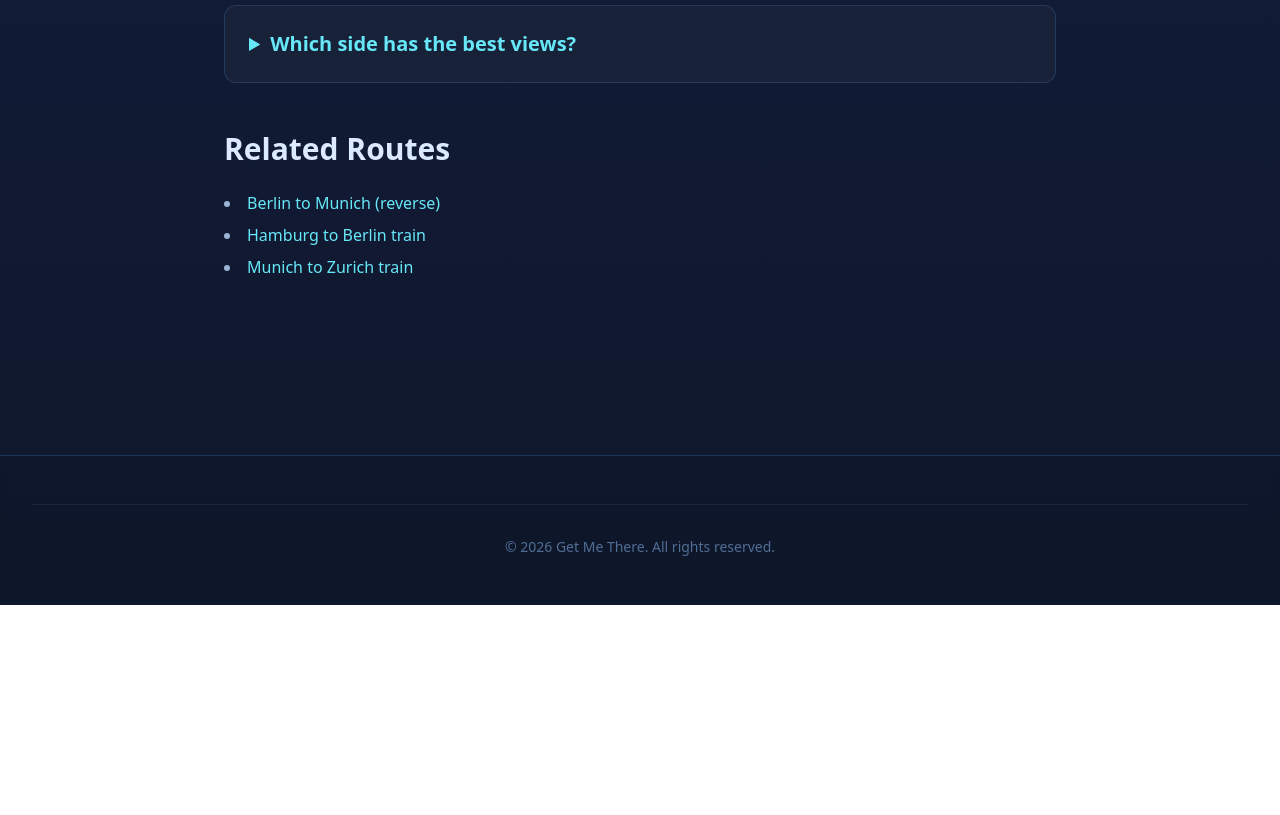
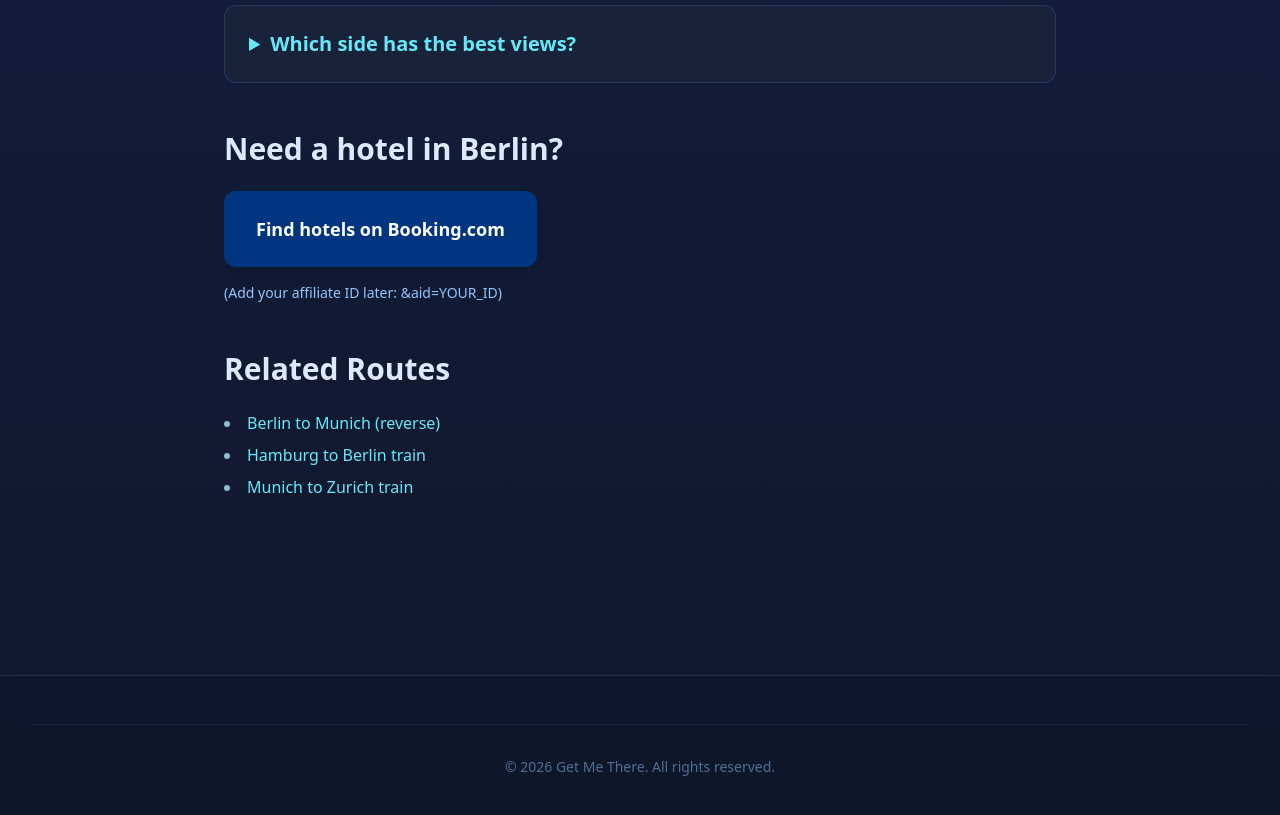
Before and after one commit to michaeljomahoney1985/get-me-there, a Next.js app: page /munich-to-berlin in a window 1280 px wide. Shown: the part 3860-4675 px from the top of the page. Before the commit the page ends 4465 px from the top, so only its background shows below. Built offline with nearby package versions, Linux system fonts and the light colour scheme.

Commit message:
Update munich-to-berlin.js

```diff
--- a/pages/munich-to-berlin.js
+++ b/pages/munich-to-berlin.js
@@ -342,6 +342,22 @@ export default function MunichToBerlin() {
             </div>
           </section>
 
+          {/* NEW: Booking.com Hotel Section */}
+          <section className="mb-12">
+            <h2 className="text-3xl font-bold text-blue-100 mb-6">Need a hotel in Berlin?</h2>
+            <a
+              href="https://www.booking.com/city/de/berlin.en.html"
+              target="_blank"
+              rel="nofollow noopener"
+              className="inline-flex items-center justify-center gap-3 px-8 py-6 bg-[#003580] hover:bg-[#002a60] rounded-xl font-semibold text-white shadow-lg transition-all duration-300 text-lg"
+            >
+              Find hotels on Booking.com
+            </a>
+            <p className="text-blue-300 text-sm mt-4">
+              (Add your affiliate ID later: &aid=YOUR_ID)
+            </p>
+          </section>
+
           <section className="mb-12">
             <h2 className="text-3xl font-bold text-blue-100 mb-6">Related Routes</h2>
             <ul className="list-disc list-inside text-blue-200/80 space-y-2">
```
